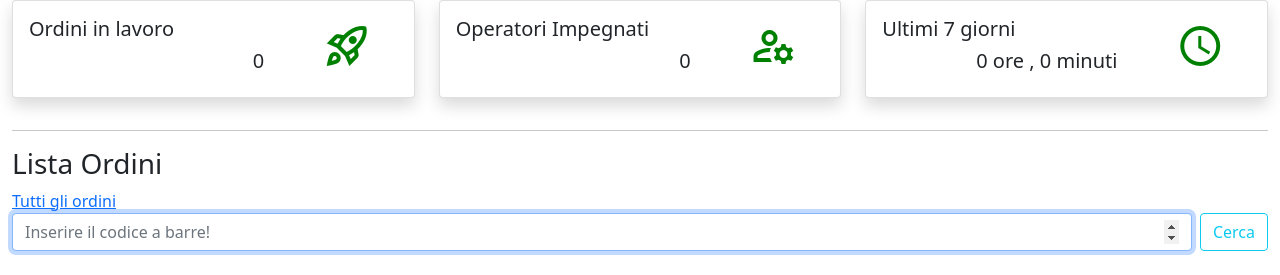
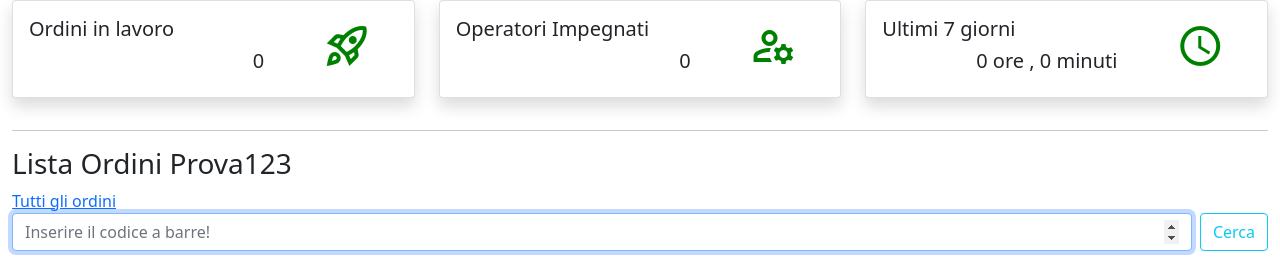
Before and after one commit to r4gtl/trackingTimeDjango, a Django app: page / in a window 1280 px wide. Shown: the part 121-396 px from the top of the page. Run offline with Django 3.2, Linux system fonts and the light colour scheme; data that the repository does not hold is empty; some libraries are stand-ins or nearby versions.

Commit message:
Fine Tuning

```diff
--- a/gestioneordini/templates/dashboard.html
+++ b/gestioneordini/templates/dashboard.html
@@ -74,7 +74,7 @@
   <!-- fine card con statistiche -->
   <p id="users-count"></p>
 
-    <h3>Lista Ordini</h3>
+    <h3>Lista Ordini Prova123</h3>
 
     <a href="{% url 'lista_ordini' %}">Tutti gli ordini</a>
 </div>
```
